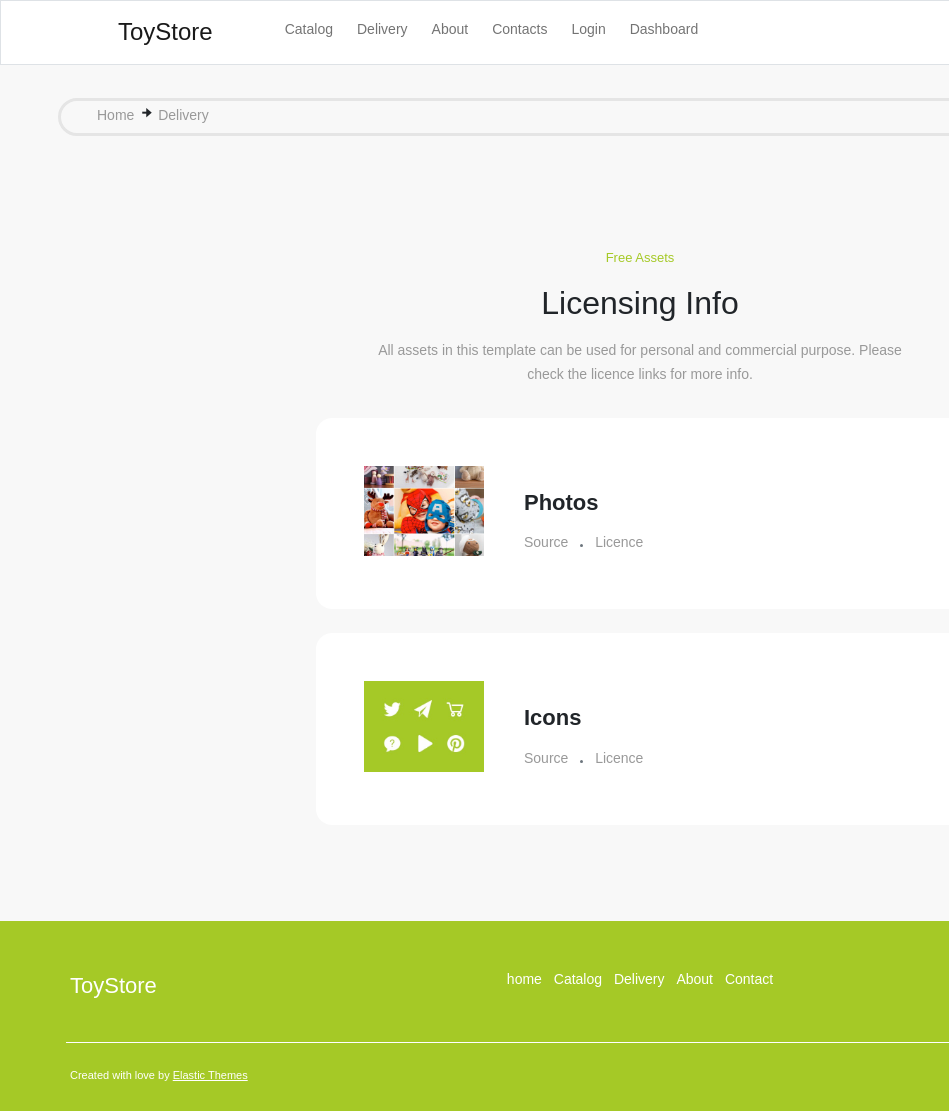
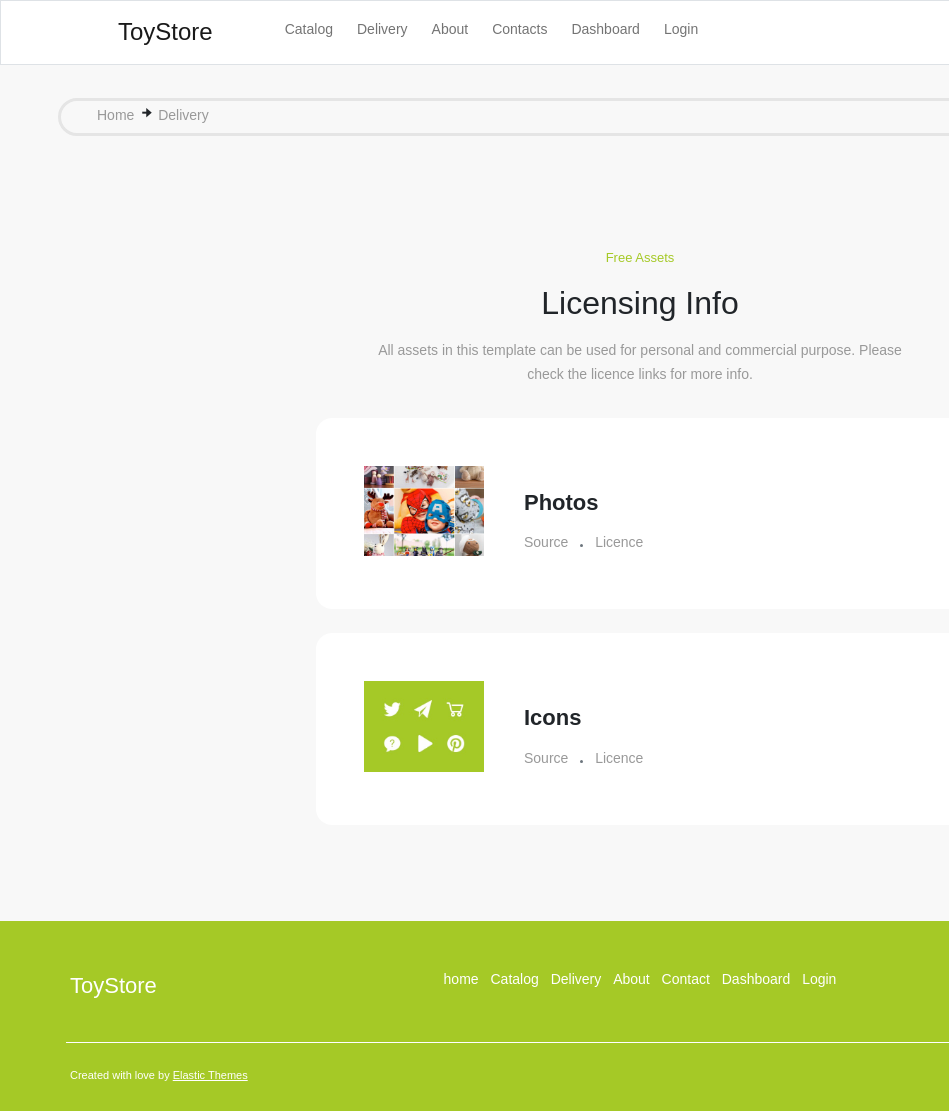
Before and after one commit to mohammed-moin-salama/Store.Toys, a plain HTML site: page Licensing Info.html in a window 1280 px wide. Shown: the part 32-1143 px from the top of the page, 0-949 px from the left. Drawn offline with nearby package versions, Linux system fonts and the light colour scheme.

Commit message:
Update Licensing Info.html

```diff
--- a/Licensing Info.html
+++ b/Licensing Info.html
@@ -104,15 +104,16 @@
                             </a>
 
                         </li>
+
                         <li class="nav-item ">
-                            <a class="nav-link ps-3 " href="login.html">
-                                <span class="hoverborderblack">Login</span>
+                            <a class="nav-link ps-3 " href="dashboard.html">
+                                <span class="hoverborderblack">Dashboard</span>
                             </a>
 
                         </li>
-                        <li class="nav-item ">
-                            <a class="nav-link ps-3 " href="dashboard.html">
-                                <span class="hoverborderblack">Dashboard</span>
+                         <li class="nav-item ">
+                            <a class="nav-link ps-3 " href="login.html">
+                                <span class="hoverborderblack">Login</span>
                             </a>
 
                         </li>
@@ -210,6 +211,8 @@
                         <li class="d-inline ms-2"><a href="delivery.html" class="text-white text-decoration-none afooterhover">Delivery</a></li>
                         <li class="d-inline ms-2"><a href="about.html" class="text-white text-decoration-none afooterhover">About</a></li>
                         <li class="d-inline  ms-2 "><a href="contact.html" class="text-white text-decoration-none afooterhover">Contact</a></li>
+                        <li class="d-inline ms-2"><a href="about.html" class="text-white text-decoration-none afooterhover">Dashboard</a></li>
+                        <li class="d-inline  ms-2 "><a href="contact.html" class="text-white text-decoration-none afooterhover">Login</a></li>
                     </ul>
 
                 </div>
```
